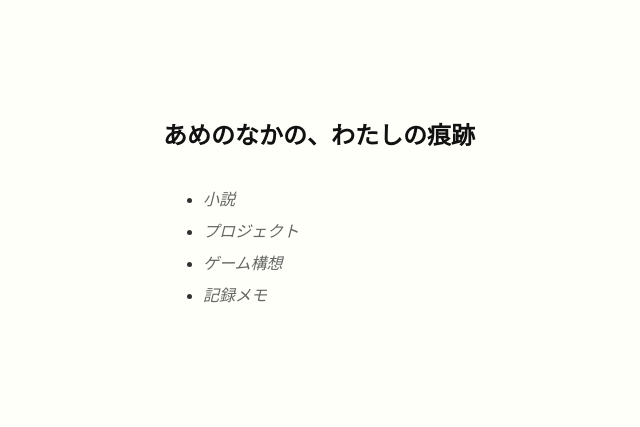
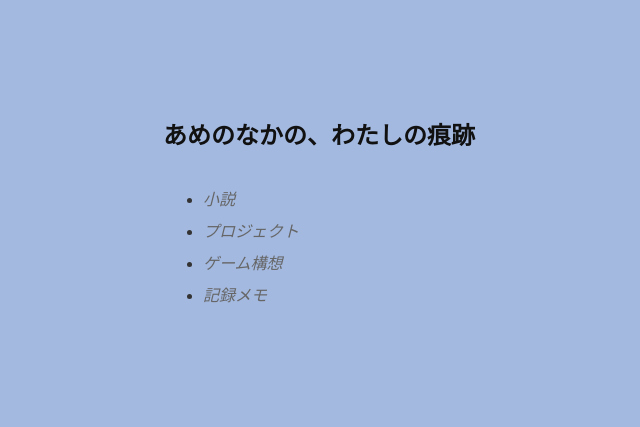
Before and after one commit to to-ri-rain/to-ri-rain, a plain HTML site: page index.html in a window 1280 px wide. Shown: the whole page, without its empty margins (127-767 px from the left). Drawn offline with Linux system fonts and the light colour scheme; a web font is replaced by a local one.

Commit message:
Update style.css

```diff
--- a/style.css
+++ b/style.css
@@ -1,4 +1,4 @@
-body {background-color: #fffff9;
+body {background-color: #a3b9e0;
   color: #333;
   .zen-kaku-gothic-new-regular {
   font-family: "Zen Kaku Gothic New", sans-serif;
```
